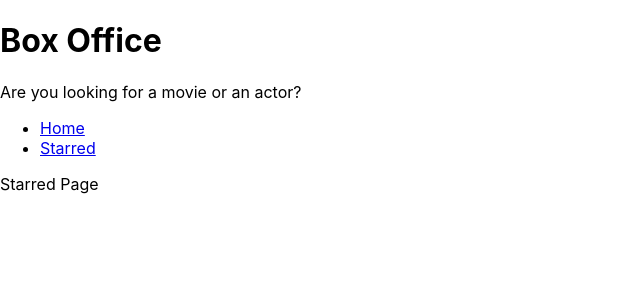
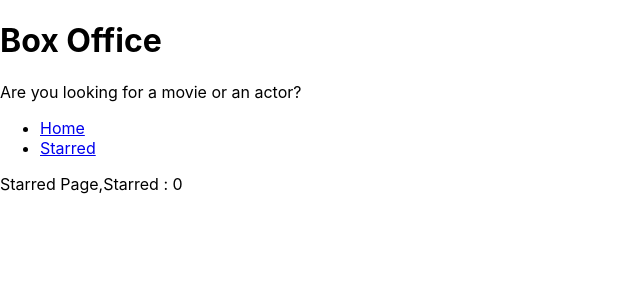
Before and after one commit to sabamansuri/box-office-app, a React (Create React App) app: page /Starred in a window 1280 px wide. Shown: the top 300 px of the page, without its empty margins (0-640 px from the left). Built offline with nearby package versions, Linux system fonts and the light colour scheme.

Commit message:
Created useStarredShows custom hook, placed useStarredShows hook logic in a separate file. Tell user whether show is starred or not

```diff
--- a/src/components/shows/ShowGrid.jsx
+++ b/src/components/shows/ShowGrid.jsx
@@ -1,37 +1,8 @@
 import ShowCard from './ShowCard';
-import { useEffect, useReducer } from 'react';
-
-const usePersistedreducer = (reducer, initialState, locaLStorageKey) => {
-  const [state, dispatch] = useReducer(reducer, initialState, initial => {
-    const persistValue = localStorage.getItem(locaLStorageKey);
-
-    return persistValue ? JSON.parse(persistValue) : initial;
-  });
-
-  useEffect(() => {
-    localStorage.setItem(locaLStorageKey, JSON.stringify(state));
-  }, [state, locaLStorageKey]);
-
-  return [state, dispatch];
-};
-
-const starredShowsReducer = (currentStarred , action) => {
-  switch(action.type){
-    case 'STAR':
-      return currentStarred.concat(action.showId);
-      case 'UNSTAR':
-      return currentStarred.filter(showId => showId !== action.showId);
-      default:
-      return currentStarred;
-  }
-};
+import { useStarredShows } from '../../lib/useStarredShows';
 
 const ShowGrid = ({ shows }) => {
-  const [starredShows, dispatchStarred] = usePersistedreducer(
-    starredShowsReducer,
-    [],
-    'starredShows'
-  );
+  const [starredShows, dispatchStarred] = useStarredShows();
 
   const onStarMeClick = showId => {
     const isStarred = starredShows.includes(showId);
@@ -55,7 +26,7 @@
           }
           summary={data.show.summary}
           onStarMeClick={onStarMeClick}
-          isStarred ={starredShows.includes(data.show.id)}
+          isStarred={starredShows.includes(data.show.ids)}
         />
       ))}
     </div>
--- /dev/null
+++ b/src/lib/useStarredShows.js
@@ -0,0 +1,35 @@
+import { useEffect, useReducer } from 'react';
+
+const usePersistedreducer = (reducer, initialState, localStorageKey) => {
+  const [state, dispatch] = useReducer(reducer, initialState, initial => {
+    const persistValue = localStorage.getItem(localStorageKey);
+
+    return persistValue ? JSON.parse(persistValue) : initial;
+  });
+
+  useEffect(() => {
+    localStorage.setItem(localStorageKey, JSON.stringify(state));
+  }, [state, localStorageKey]);
+
+  return [state, dispatch];
+};
+
+const starredShowsReducer = (currentStarred, action) => {
+  switch (action.type) {
+    case 'STAR':
+      return currentStarred.concat(action.showId);
+    case 'UNSTAR':
+      return currentStarred.filter(showId => showId !== action.showId);
+    default:
+      return currentStarred;
+  }
+};
+
+export const useStarredShows = () => {
+
+  return usePersistedreducer(
+    starredShowsReducer,
+    [],
+    'starredShows'
+  );
+}
--- a/src/pages/Starred.jsx
+++ b/src/pages/Starred.jsx
@@ -1,5 +1,9 @@
+import { useStarredShows } from '../lib/useStarredShows';
+
 const Starred = () => {
-  return <div>Starred Page</div>;
+  const [starredShows] = useStarredShows();
+
+  return <div>Starred Page,Starred : {starredShows.length}</div>;
 };
 
 export default Starred;
```
Also changed, not shown: src/lib/useStarredShows.jsx (deleted).
